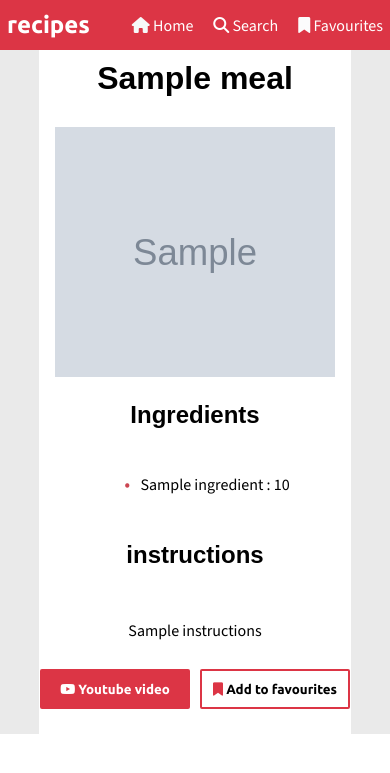
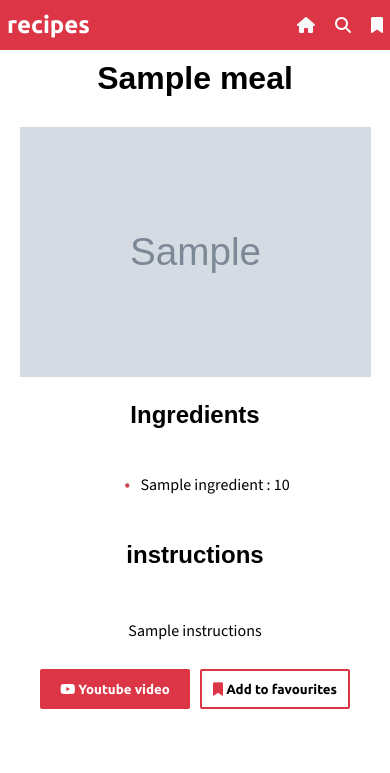
Before and after one commit to Johna210/CS50_Final_Project-, a Flask app: template templates/recipe.html in a window 390 px wide. Shown: the top 773 px of the page. Run offline with Flask 3, Linux system fonts and the light colour scheme; the template is opened without the code that fills it: most values are stand-ins (such as "Sample title", 1, 10 or a date in 2020); grey boxes marked "Sample" are stand-in pictures; some libraries are stand-ins or nearby versions; some web fonts are replaced.

Commit message:
added some responsiveness

```diff
--- a/static/CSS/recipe.css
+++ b/static/CSS/recipe.css
@@ -154,7 +154,7 @@ ul {
 
 @media screen and (max-width: 600px) {
   .recipe-info {
-    width: 80%;
+    width: 100%;
     background-color: white;
     display: flex;
     flex-direction: column;
@@ -169,4 +169,7 @@ ul {
   .magnifying-glass {
     size: 40%;
   }
+  .mobile {
+    display: none;
+  }
 }
--- a/static/CSS/search.css
+++ b/static/CSS/search.css
@@ -222,4 +222,7 @@ ul {
   .side-bar:hover .cards {
     display: block;
   }
+  .mobile {
+    display: none;
+  }
 }
--- a/static/CSS/style.css
+++ b/static/CSS/style.css
@@ -205,6 +205,10 @@ ul {
     margin-bottom: 1rem;
     gap: 10px;
   }
+  /* heading */
+  .mobile {
+    display: none;
+  }
 }
 
 /* Favourites page */
--- a/templates/recipe.html
+++ b/templates/recipe.html
@@ -26,9 +26,9 @@
       <div class="heading">
         <h3 class="logo">recipes</h3>
         <ul class="links">
-          <li><a class="link" href="/"><i class="fa-solid fa-house" style="color: #f7f8f8"></i> Home</a></li>
-          <li><a class="link" href="/search"><i class="fa-solid fa-magnifying-glass" style="color: #ffffff"></i> Search</a></li>
-          <li><a class="link" href="/favourites"><i class="fa-solid fa-bookmark" style="color: #fcfcfc"></i> Favourites</a></li>
+          <li><a class="link" href="/"><i class="fa-solid fa-house" style="color: #f7f8f8"></i> <span class="mobile">Home</span></a></li>
+          <li><a class="link" href="/search"><i class="fa-solid fa-magnifying-glass" style="color: #ffffff"></i> <span class="mobile">Search</span></a></li>
+          <li><a class="link" href="/favourites"><i class="fa-solid fa-bookmark" style="color: #fcfcfc"></i> <span class="mobile">Favourites</span></a></li>
         </ul>
       </div>
 
```
Also changed, not shown: templates/layout.html (+4 -3 lines), templates/search.html (+5 -3 lines), db/recipes.db, 3 other files.
